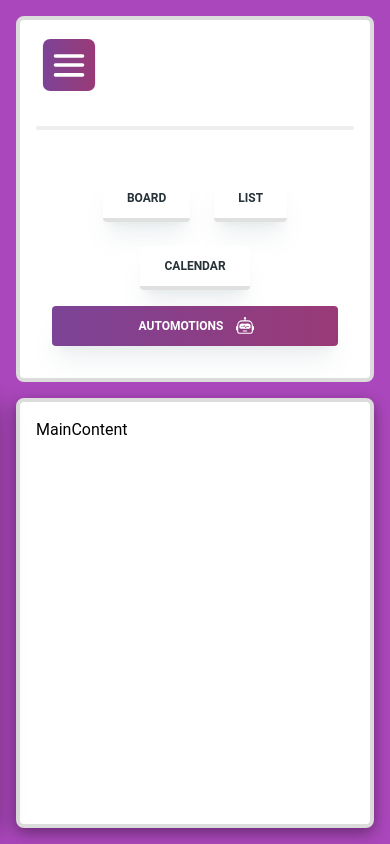
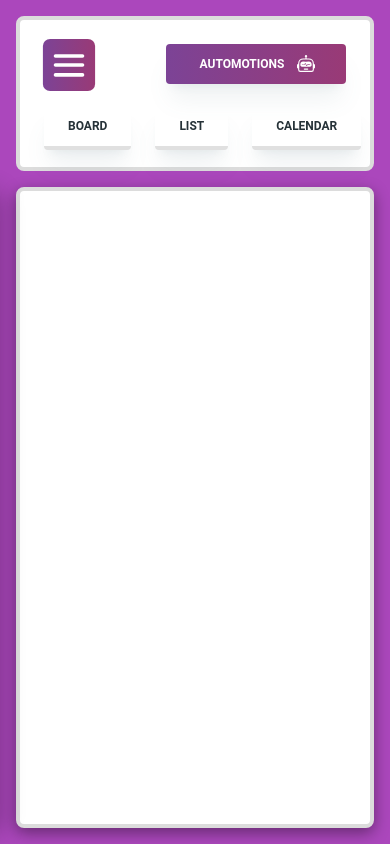
Before and after one commit to MiguelMR86/TaskHub, a React (Vite) app: page / in a window 390 px wide. Built offline with nearby package versions, Linux system fonts and the light colour scheme; a web font is replaced by a local one.

Commit message:
Media query update

```diff
--- a/src/components/TaskManager/Main/MainContent.jsx
+++ b/src/components/TaskManager/Main/MainContent.jsx
@@ -1,9 +1,7 @@
 import React from 'react'
 function MainContent() {
   return (
-    <div className='w-full h-full rounded-lg bg-white shadow-[0_5px_15px_rgba(0,0,0,.4)] p-4 border-4 border-[#DCDCDC]'>
-      MainContent
-    </div>
+    <div id='main-content-container' className='w-full h-full flex flex-wrap gap-4 rounded-lg bg-white shadow-[0_5px_15px_rgba(0,0,0,.4)] p-4 border-4 border-[#DCDCDC] lg:flex-nowrap'></div>
   )
 }
 
--- /dev/null
+++ b/src/components/TaskManager/Nav/AutoBtn.jsx
@@ -0,0 +1,22 @@
+import React, { useContext } from "react";
+import { Context } from '../../../context/Context'
+import { Button } from "@material-tailwind/react";
+import { BsRobot } from "react-icons/bs";
+function AutoBtn() {
+  const { setCurrentSection } = useContext(Context);
+
+  return (
+    <div className="absolute top-2 right-0 flex flex-row items-center gap-10 mr-2 w-[180px]">
+      <Button
+        color="white"
+        className={`h-[85%] flex gap-4 items-center justify-center rounded shadow-xl w-full bg-gradient-to-r from-[#7c4396] to-[#993a76] text-white`}
+        onClick={() => setCurrentSection("Automotions")}
+      >
+        Automotions
+        <BsRobot className=" scale-150" />
+      </Button>
+    </div>
+  );
+}
+
+export default AutoBtn;
--- a/src/components/TaskManager/Nav/NavBar.jsx
+++ b/src/components/TaskManager/Nav/NavBar.jsx
@@ -1,13 +1,16 @@
+import React from "react";
 import { Navbar } from "@material-tailwind/react";
 import SideBarBtn from '../Side/SideBarBtn.jsx'
 import NavList from './NavList.jsx'
+import AutoBtn from "./AutoBtn.jsx";
 
 export default function NavBar() {
+
   return (
-    <Navbar color="transparent" className="w-full bg-white border-4 border-[#DCDCDC] rounded-lg" fullWidth={true}>
-      <div className="flex flex-wrap tablet:flex-nowrap items-center gap-4 gap-y-8 text-blue-gray-900">
+    <Navbar color="transparent" className="w-full min-h-[10vh] bg-white border-4 border-[#DCDCDC] rounded-lg" fullWidth={true}>
+      <div className="relative flex items-center">
         <SideBarBtn />
-        <hr className="border-2 rounded-full w-full tablet:hidden"/>
+        <AutoBtn />
         <NavList />
       </div>
     </Navbar>
--- a/src/components/TaskManager/Nav/NavList.jsx
+++ b/src/components/TaskManager/Nav/NavList.jsx
@@ -1,13 +1,12 @@
 import React, { useContext } from "react";
 import { Context } from '../../../context/Context'
 import { Button } from "@material-tailwind/react";
-import { BsRobot } from "react-icons/bs";
+
 function NavList() {
   const { currentSection, setCurrentSection } = useContext(Context);
 
   return (
-    <div className="flex flex-wrap items-center w-full h-full justify-center select-none p-4 gap-y-4 mobileXL:justify-between mobileXL:p-0">
-      <div className="flex flex-row flex-wrap items-center justify-center ml-4 gap-6 mr-4 sm:gap-10 lg:gap-16 w-full md:w-auto">
+      <div className="flex ml-2 mt-[70px] mb-8 w-full gap-6 tablet:w-auto tablet:m-0 tablet:my-2 tablet:ml-24 tablet:gap-10">
         <Button
           color="white"
           className={`border-b-4 h-[85%] rounded shadow-xl ${currentSection == "Board" ? "border-[#993a76]" : "border-gray-300 hover:border-gray-400"}`}
@@ -30,17 +29,6 @@ function NavList() {
           Calendar
         </Button>
       </div>
-      <div className="flex flex-row items-center gap-10 mobileXL:mr-4 w-full md:w-auto">
-        <Button
-          color="white"
-          className={` h-[85%] flex gap-4 items-center justify-center rounded shadow-xl w-full bg-gradient-to-r from-[#7c4396] to-[#993a76] text-white`}
-          onClick={() => setCurrentSection("Automotions")}
-        >
-          Automotions
-          <BsRobot className=" scale-150" />
-        </Button>
-      </div>
-    </div>
   );
 }
 
--- a/src/components/TaskManager/Side/SideBarBtn.jsx
+++ b/src/components/TaskManager/Side/SideBarBtn.jsx
@@ -5,7 +5,7 @@ export default function SideBarBtn() {
   const { openSideBar, setOpenSideBar } = useContext(Context)
 
   return (
-      <div className='flex justify-center items-center w-[58px] h-[58px] ml-1 p-3 rounded-lg select-none scale-90 bg-gradient-to-r from-[#7c4396] to-[#993a76]'>
+      <div className='absolute top-0 left-0 flex justify-center items-center w-[58px] h-[58px] ml-1 p-3 rounded-lg select-none scale-90 bg-gradient-to-r from-[#7c4396] to-[#993a76]'>
         <label className="relative w-[50px] h-[25px] bg-transparent cursor-pointer" htmlFor="burger">
           <input type="checkbox" id="burger" className="hidden" onClick={() => setOpenSideBar(!openSideBar)}/>
           <span className={`block absolute w-full bg-white p-[2px] rounded-[9px] opacity-1 left-0 rotate-0 transition-all top-0 origin-[left_center] ${openSideBar ? 'rotate-[45deg] top-0 left-[5px]' : ''}`}></span>
--- a/tailwind.config.js
+++ b/tailwind.config.js
@@ -18,8 +18,7 @@ module.exports = withMT({
         },
       },
       screens: {
-        'mobileXL': '410px',
-        'tablet': '724px',
+        'tablet': '750px',
       },
     },
   },
```
